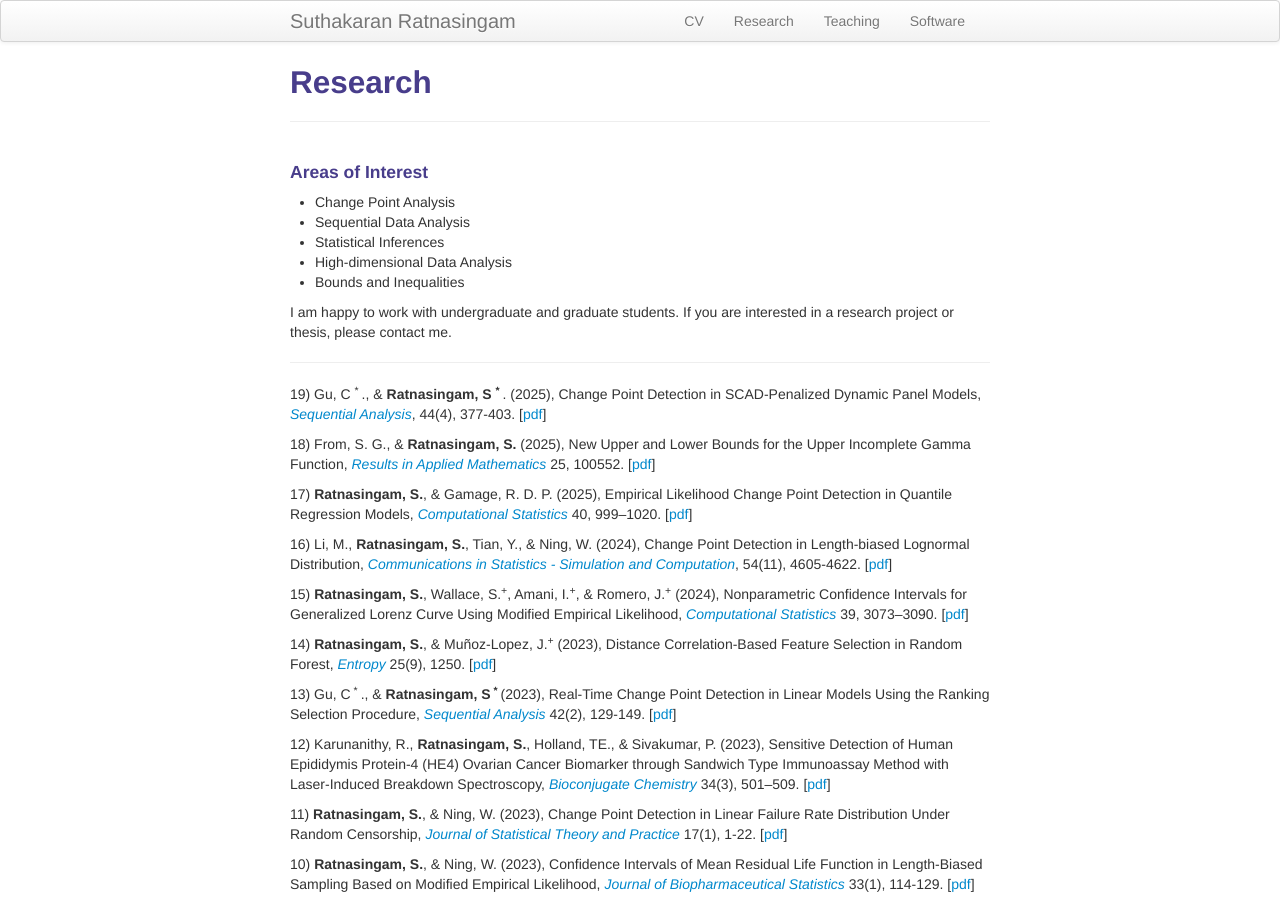
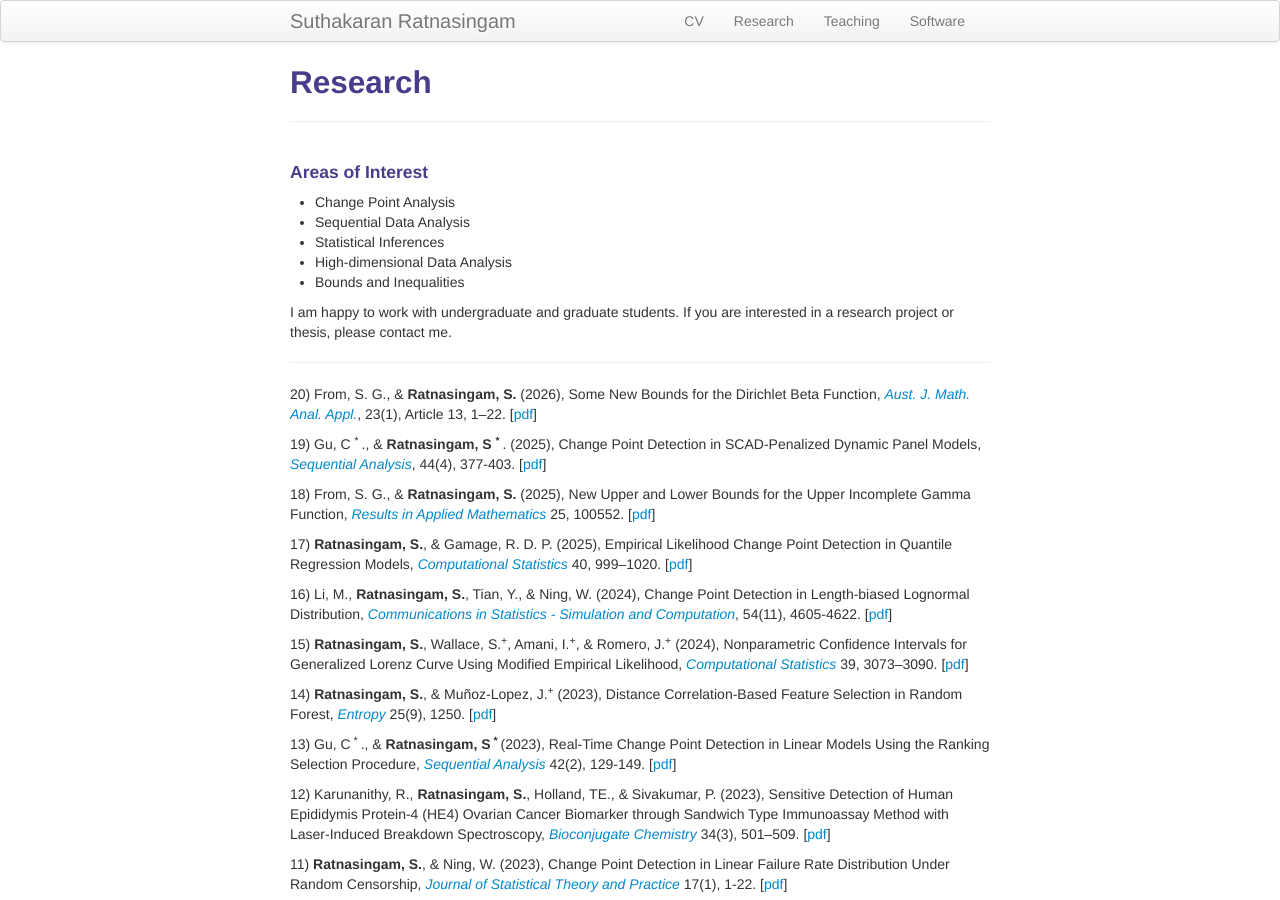
Before and after one commit to suthakaranr/suthakaranr.github.io, a Jekyll site: the page built from pages/Research.md, in a window 1280 px wide and 900 px high. Built offline with Jekyll 4.4.1, drawn with Linux system fonts in a browser that asks for light colours.

Commit message:
Update research publication list in Research.md

```diff
--- a/pages/Research.md
+++ b/pages/Research.md
@@ -15,7 +15,7 @@ description: Suthakaran's research portfolio
 I am happy to work with undergraduate and graduate students. If you are interested in a research project or thesis, please contact me.
 
 ---
-
+20) From, S. G., & <b>Ratnasingam, S.</b> (2026), Some New Bounds for the Dirichlet Beta Function, <i><a href="https://doi.org/10.1080/07474946.2025.2510372" target="_blank"> Aust. J. Math. Anal. Appl.</a></i>, 23(1), Article 13, 1–22. [<a href="../assets/2026SFSRAJMAA.pdf" target="_blank">pdf</a>]
 
 19) Gu, C <sup> * </sup>., & <b>Ratnasingam, S <sup> * </sup></b>. (2025), Change Point Detection in SCAD-Penalized Dynamic Panel Models, <i><a href="https://doi.org/10.1080/07474946.2025.2510372" target="_blank">Sequential Analysis</a></i>, 44(4), 377-403. [<a href="../assets/2025CGSR.pdf" target="_blank">pdf</a>]
 
```
